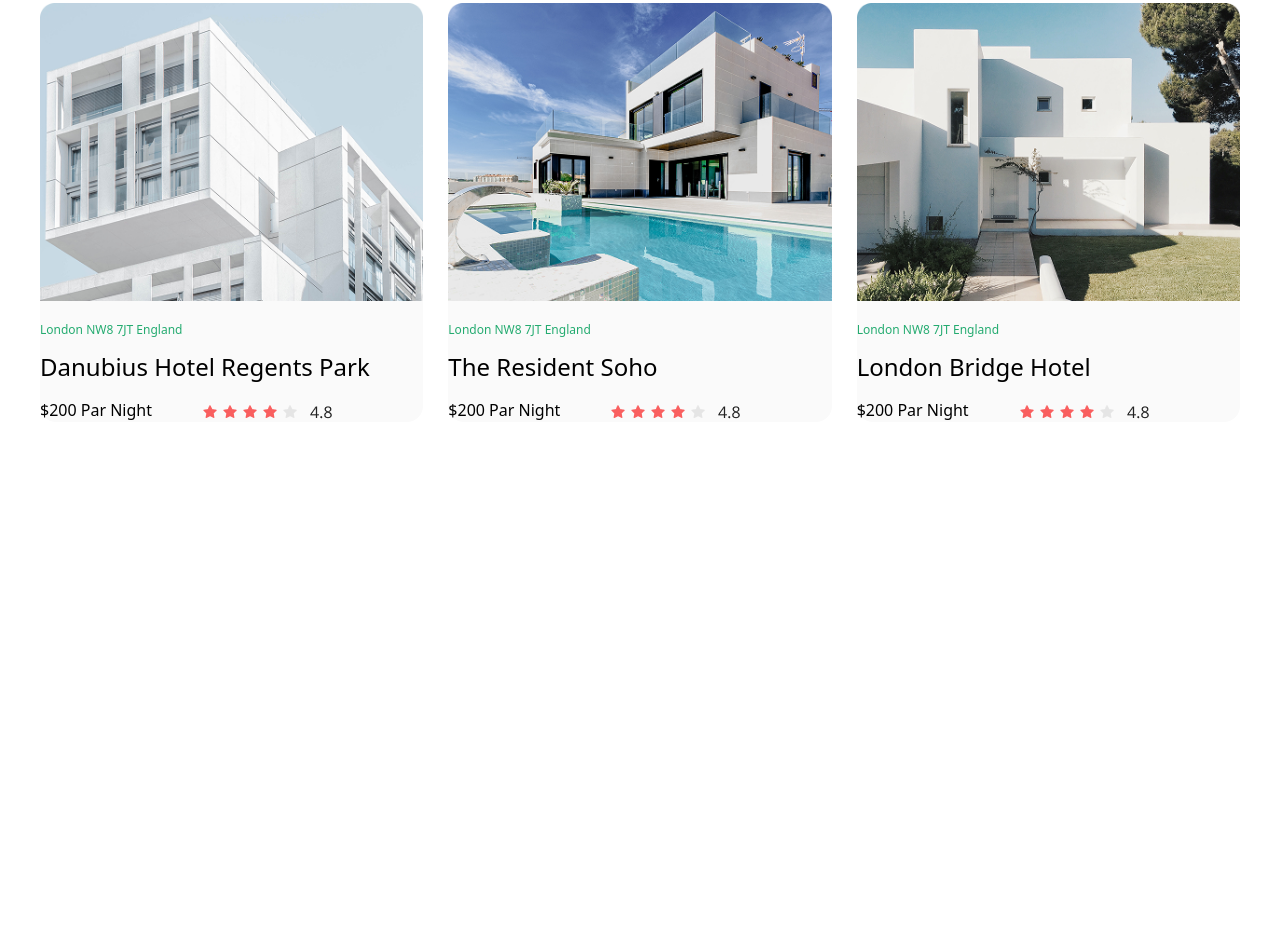
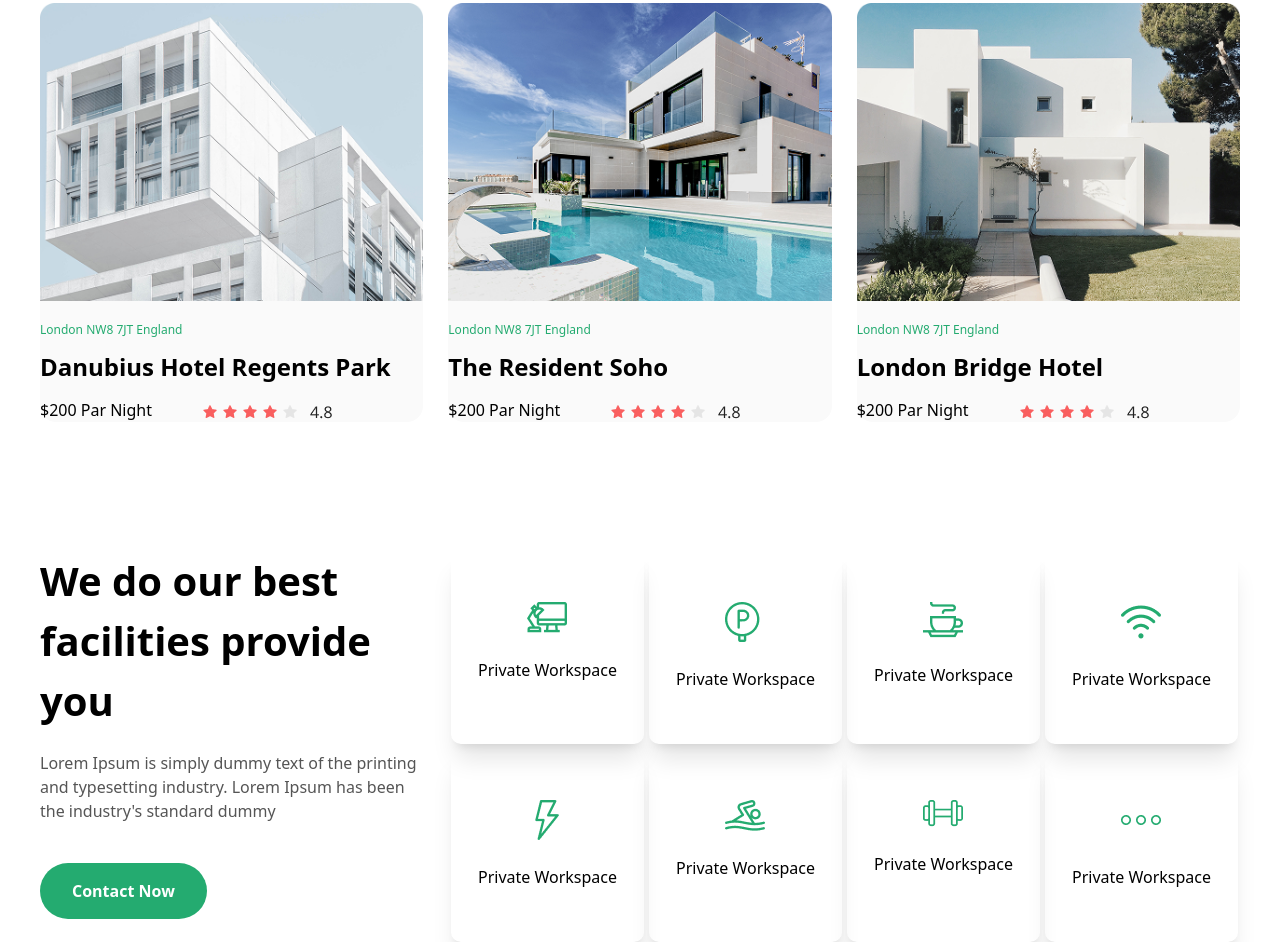
Before and after one commit to maga76/salom, a website: page index.html in a window 1280 px wide. Shown: the part 1056-1998 px from the top of the page. Before the commit the page ends 1547 px from the top, so only its background shows below. Drawn offline with Linux system fonts and the light colour scheme.

Commit message:
section3

```diff
--- a/index.html
+++ b/index.html
@@ -40,7 +40,7 @@
                         <div>
                             <img src="./src/image/card1.png" alt="">
                             <p class="text-[12px] text-[#24AB70] mt-[20px]">London NW8 7JT England</p>
-                            <p class="text-[24px] font-sembold mt-[10px]">Danubius Hotel Regents Park</p>
+                            <p class="text-[24px] font-semibold mt-[10px]">Danubius Hotel Regents Park</p>
                             <div class="flex items-center gap-[50px]">
                                 <p class="text-[16px] mt-[13px]">$200 Par Night</p>
                                 <img src="./src/image/Group 10.png" class="mt-[16px]">
@@ -51,7 +51,7 @@
                         <div>
                             <img src="./src/image/card2.png" alt="">
                             <p class="text-[12px] text-[#24AB70] mt-[20px]">London NW8 7JT England</p>
-                            <p class="text-[24px] font-sembold mt-[10px]">The Resident Soho</p>
+                            <p class="text-[24px] font-semibold mt-[10px]">The Resident Soho</p>
                             <div class="flex items-center gap-[50px]">
                                 <p class="text-[16px] mt-[13px]">$200 Par Night</p>
                                 <img src="./src/image/Group 10.png" class="mt-[16px]">
@@ -62,7 +62,7 @@
                         <div>
                             <img src="./src/image/card3.png" alt="">
                             <p class="text-[12px] text-[#24AB70] mt-[20px]">London NW8 7JT England</p>
-                            <p class="text-[24px] font-sembold mt-[10px]">London Bridge Hotel</p>
+                            <p class="text-[24px] font-semibold mt-[10px]">London Bridge Hotel</p>
                             <div class="flex items-center gap-[50px]">
                                 <p class="text-[16px] mt-[13px]">$200 Par Night</p>
                                 <img src="./src/image/Group 10.png" class="mt-[16px]">
@@ -72,6 +72,49 @@
                 </div>
             </div>
         </section>
+        <section class="max-w-[1200px] m-auto">
+            <div class="flex mt-[60px]">
+                <aside>
+                    <p class="text-[40px] font-semibold w-[411px]">We do our best facilities provide you</p>
+                    <p class="text-[16px] text-[#555555] w-[386px] mt-[20px]">Lorem Ipsum is simply dummy text of the printing and typesetting industry. Lorem Ipsum has been the industry's standard dummy </p>
+                    <button class="p-[16px_32px] text-[16px] font-semibold bg-[#24AB70] rounded-[35px] text-[white] mt-[40px]">Contact Now</button>
+                </aside>
+                <div class="flex gap-[5px] flex-wrap">
+                    <div class="w-[193px] h-[193px] rounded-[10px] shadow-xl">
+                        <img src="./src/image/Group.png" class="pt-[51px] ml-[76px]">
+                        <p class="text-center text-[16px] mt-[25px]">Private Workspace</p>
+                    </div>
+                    <div class="w-[193px] h-[193px] rounded-[10px] shadow-xl">
+                        <img src="./src/image/Group (1).png" class="pt-[51px] ml-[76px]">
+                        <p class="text-center text-[16px] mt-[25px]">Private Workspace</p>
+                    </div>
+                    <div class="w-[193px] h-[193px] rounded-[10px] shadow-xl">
+                        <img src="./src/image/Group (2).png" class="pt-[51px] ml-[76px]">
+                        <p class="text-center text-[16px] mt-[25px]">Private Workspace</p>
+                    </div>
+                    <div class="w-[193px] h-[193px] rounded-[10px] shadow-xl">
+                        <img src="./src/image/wifi (2) 1.png" class="pt-[51px] ml-[76px]">
+                        <p class="text-center text-[16px] mt-[25px]">Private Workspace</p>
+                    </div>
+                    <div class="w-[193px] h-[193px] rounded-[10px] shadow-xl">
+                        <img src="./src/image/flash (1) 1.png" class="pt-[51px] ml-[76px]">
+                        <p class="text-center text-[16px] mt-[25px]">Private Workspace</p>
+                    </div>
+                    <div class="w-[193px] h-[193px] rounded-[10px] shadow-xl">
+                        <img src="./src/image/Group (4).png" class="pt-[51px] ml-[76px]">
+                        <p class="text-center text-[16px] mt-[25px]">Private Workspace</p>
+                    </div>
+                    <div class="w-[193px] h-[193px] rounded-[10px] shadow-xl">
+                        <img src="./src/image/Group (5).png" class="pt-[51px] ml-[76px]">
+                        <p class="text-center text-[16px] mt-[25px]">Private Workspace</p>
+                    </div>
+                    <div class="w-[193px] h-[193px] rounded-[10px] shadow-xl">
+                        <img src="./src/image/ellipsis 1.png" class="pt-[51px] ml-[76px]">
+                        <p class="text-center text-[16px] mt-[25px]">Private Workspace</p>
+                    </div>
+                </div>
+            </div>
+        </section>
     </main>
 </body>
 </html>
```
Also changed, not shown: src/image/Group (1).png (added), src/image/Group (2).png (added), src/image/Group (3).png (added), src/image/Group (4).png (added), src/image/Group (5).png (added), src/image/Group.png (added), src/image/ellipsis 1.png (added), src/image/flash (1) 1.png (added), src/image/wifi (2) 1.png (added), src/output.css.
